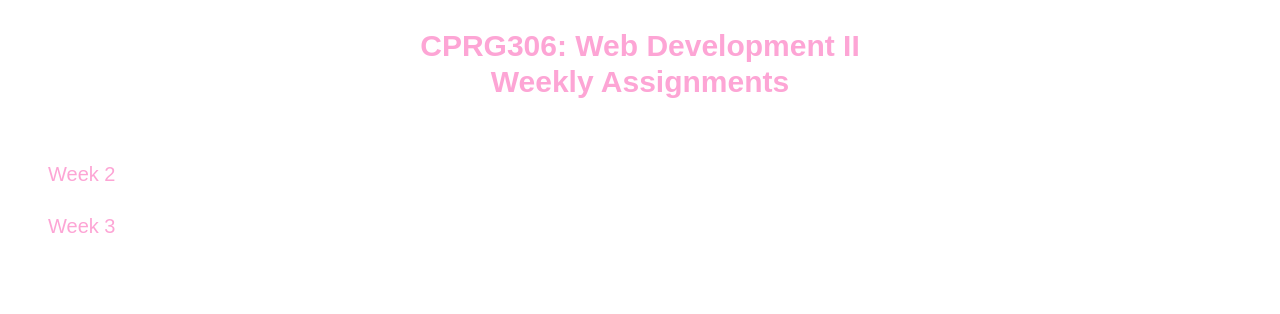
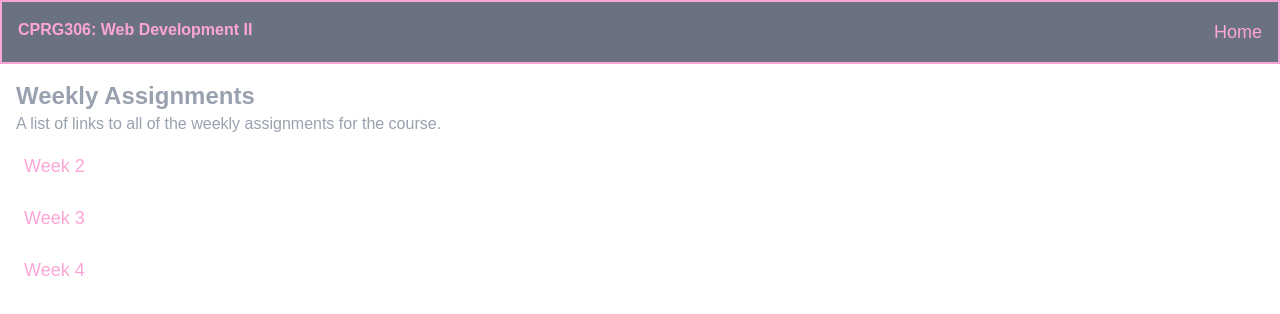
Before and after one commit to jenna-hackett/cprg306-assignments, a Next.js app: page / in a window 1280 px wide. Shown: the top 314 px of the page. Built offline with nearby package versions, Linux system fonts and the light colour scheme.

Commit message:
page header and site header components created. working on styling for those as well as making weeks 2-4 contain the site/page header components.

```diff
--- a/app/components/LinkInformation.js
+++ b/app/components/LinkInformation.js
@@ -7,7 +7,7 @@ Versions: Jan. 23, 2026
 export const linkInfo = [
     {
       href: "./",
-      text: "Return Home"
+      text: "Home"
     },
     {
       href: "./week-2",
@@ -17,4 +17,8 @@ export const linkInfo = [
       href: "./week-3",
       text: "Week 3"
     },
+    {
+      href: "./week-4",
+      text: "Week 4"
+    }
   ];
--- /dev/null
+++ b/app/components/PageHeader.js
@@ -0,0 +1,14 @@
+/*
+Component: PageHeader.js
+Author: Jenna Hackett
+Version: Jan. 27, 2026
+*/
+
+export default function PageHeader({ title, description }) {
+  return (
+    <header className = "px-4 py-4 text-gray-400">
+      <h1 className="text-2xl font-semibold">{title}</h1>
+      <p>{description}</p>
+    </header>
+  );
+}
--- a/app/components/PageLinks.js
+++ b/app/components/PageLinks.js
@@ -1,8 +1,14 @@
+/*
+Component: PageLinks.js
+Author: Jenna Hackett
+Version: Jan. 27, 2026
+*/
+
 import Link from "next/link";
 
 export default function PageLinks({href, text}) {
   return (
-    <Link className="text-pink-300 pl-6 hover:text-pink-700 duration-300 ease-linear text-xl"
+    <Link className="text-pink-300 hover:text-pink-400 duration-300 ease-linear text-lg"
       href={href}>
       {text}
     </Link>
--- /dev/null
+++ b/app/components/SiteHeader.js
@@ -0,0 +1,24 @@
+/*
+Component: SiteHeader.js
+Author: Jenna Hackett
+Version: Jan. 27, 2026
+*/
+
+import { linkInfo } from "./LinkInformation";
+import PageLinks from "./PageLinks";
+
+export default function SiteHeader() {
+  return (
+    <header className = "flex gap-4 py-4 px-4 justify-between bg-gray-500 border-2 border-pink-300">
+      <p className = "text-pink-300 font-bold">
+          CPRG306: Web Development II
+      </p>
+      <nav>
+        <PageLinks
+          href = {linkInfo[0].href}
+          text = {linkInfo[0].text}
+        />
+      </nav>
+    </header>
+  )
+}
--- a/app/page.js
+++ b/app/page.js
@@ -1,20 +1,24 @@
 /*
 .\app\page.js
 Author: Jenna Hackett
-Versions: Jan. 23, 2026
+Versions: Jan. 27, 2026
  */
 
 import PageLinks from "./components/PageLinks";
 import { linkInfo } from "./components/LinkInformation";
-
+import SiteHeader from "./components/SiteHeader";
+import PageHeader from "./components/PageHeader";
 
 export default function Home() {
   return (
     <main>
       <header>
-        <h1 className="pb-15 pt-7 text-center font-bold text-3xl text-pink-300">
-          CPRG306: Web Development II <br></br>Weekly Assignments
-        </h1>
+        <SiteHeader />
+        <PageHeader
+          title="Weekly Assignments"
+          description="A list of links to all of the weekly assignments for the course."
+        />
+      </header>
         <ul>
           <li className="pb-6 pl-6">
             <PageLinks {...linkInfo[1]} />
@@ -22,8 +26,10 @@ export default function Home() {
           <li className="pb-6 pl-6">
               <PageLinks {...linkInfo[2]} />
           </li>
+          <li className="pb-6 pl-6">
+              <PageLinks {...linkInfo[3]} />
+          </li>
         </ul>
-      </header>
     </main>
   );
 }
--- a/app/week-2/StudentInfo.js
+++ b/app/week-2/StudentInfo.js
@@ -1,7 +1,7 @@
 /*
 Component: StudentInfo.js
 Author: Jenna Hackett
-Versions: Jan. 23, 2026
+Version: Jan. 27, 2026
  */
 
 import Link from "next/link";
--- a/app/week-2/page.js
+++ b/app/week-2/page.js
@@ -4,7 +4,7 @@ Author: Jenna Hackett
 Versions: Jan. 16, 2026
  */
 
-import HomePageButton from "../components/HomePageButton";
+import HomePageButton from "../week-3/HomePageButton";
 import StudentInfo from "./StudentInfo";
 
 export default function Page() {
--- a/app/week-3/GroceryItemList.js
+++ b/app/week-3/GroceryItemList.js
@@ -3,7 +3,7 @@ Author: Jenna Hackett
 Version: Jan. 23, 2026
  */
 
-import Item from "../components/GroceryItem";
+import Item from "./GroceryItem";
 
 export default function GroceryItemList() {
   const item1 = {
--- a/app/components/HomePageButton.js
+++ b/app/week-3/HomePageButton.js
@@ -1,15 +1,15 @@
 /*
 Component: HomePageButton.js
 Author: Jenna Hackett
-Version: Jan. 23, 2026
+Version: Jan. 27, 2026
  */
 
-import { linkInfo } from "./LinkInformation";
-import PageLinks from "./PageLinks";
+import { linkInfo } from "../components/LinkInformation";
+import PageLinks from "../components/PageLinks";
 
 export default function HomePageButton() {
   return (
-    <section className="fixed bottom-0 pl-6 pb-6 font-semibold">
+    <section>
       <button>
         <PageLinks
           href={linkInfo[0].href}
--- a/app/week-3/page.js
+++ b/app/week-3/page.js
@@ -1,10 +1,10 @@
 /*
 .\week-3\page.js
 Author: Jenna Hackett
-Versions: Jan. 22, 2026
+Version: Jan. 27, 2026
  */
 
-import HomePageButton from "../components/HomePageButton";
+import HomePageButton from "./HomePageButton";
 import GroceryItemList from "./GroceryItemList";
 
 
```
Also changed, not shown: app/week-3/GroceryItem.js (renamed from app/components/GroceryItem.js).
